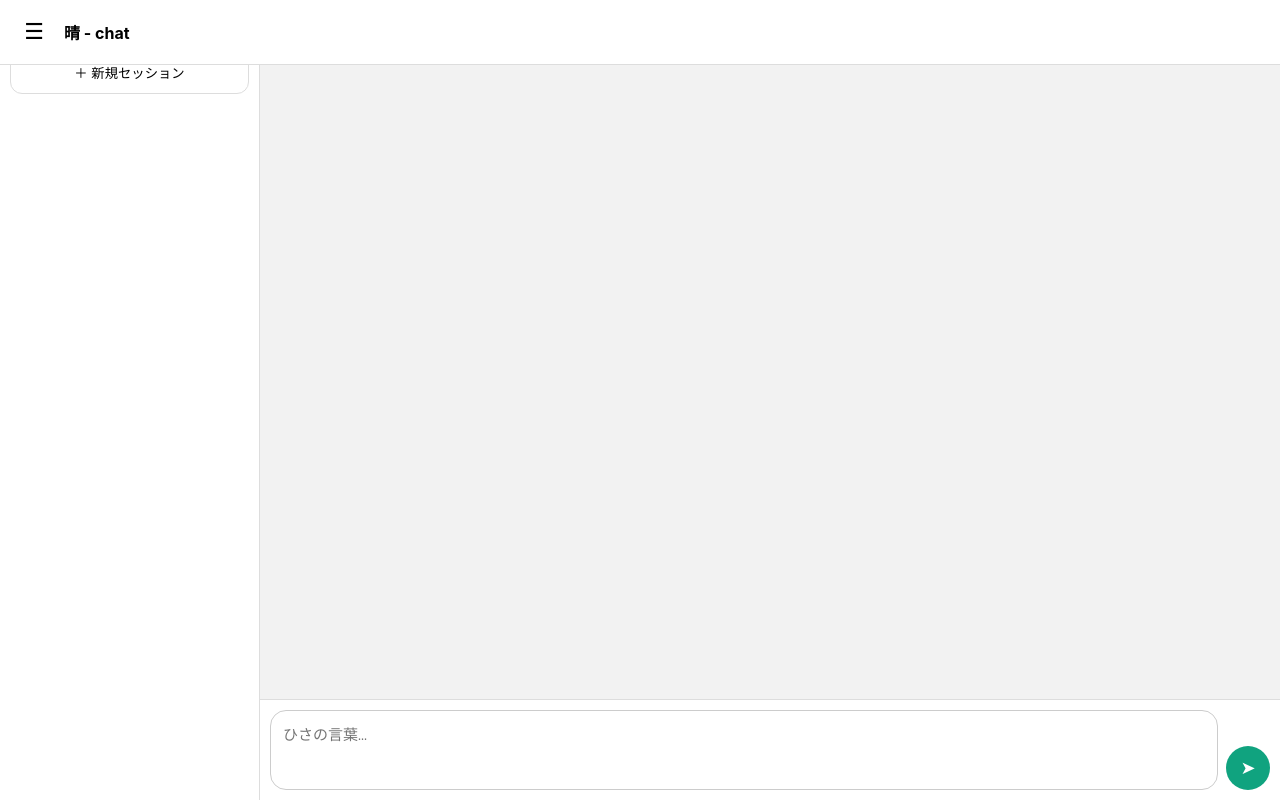
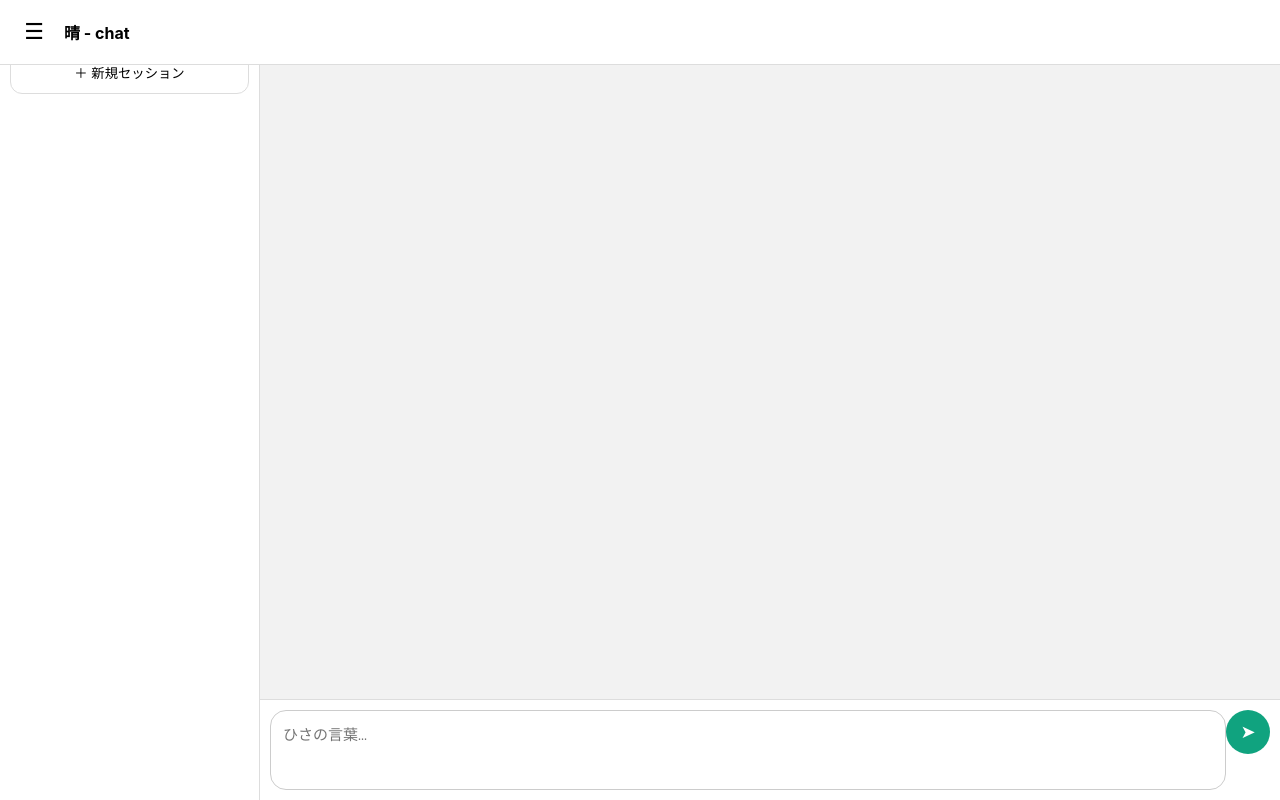
Before and after one commit to hisa-haru/haru-chat, a website: page index.html in a window 1280 px wide. Drawn offline with Linux system fonts and the light colour scheme; no server answers.

Commit message:
Update index.html

```diff
--- a/index.html
+++ b/index.html
@@ -92,10 +92,8 @@ body {
   box-sizing: border-box;
 
   display: flex;
-  gap: 8px;
-  align-items: flex-end;
-  z-index: 30;
-}
+  justify-content: space-between;
+  }
 
 #msg {
   flex: 1;
```
